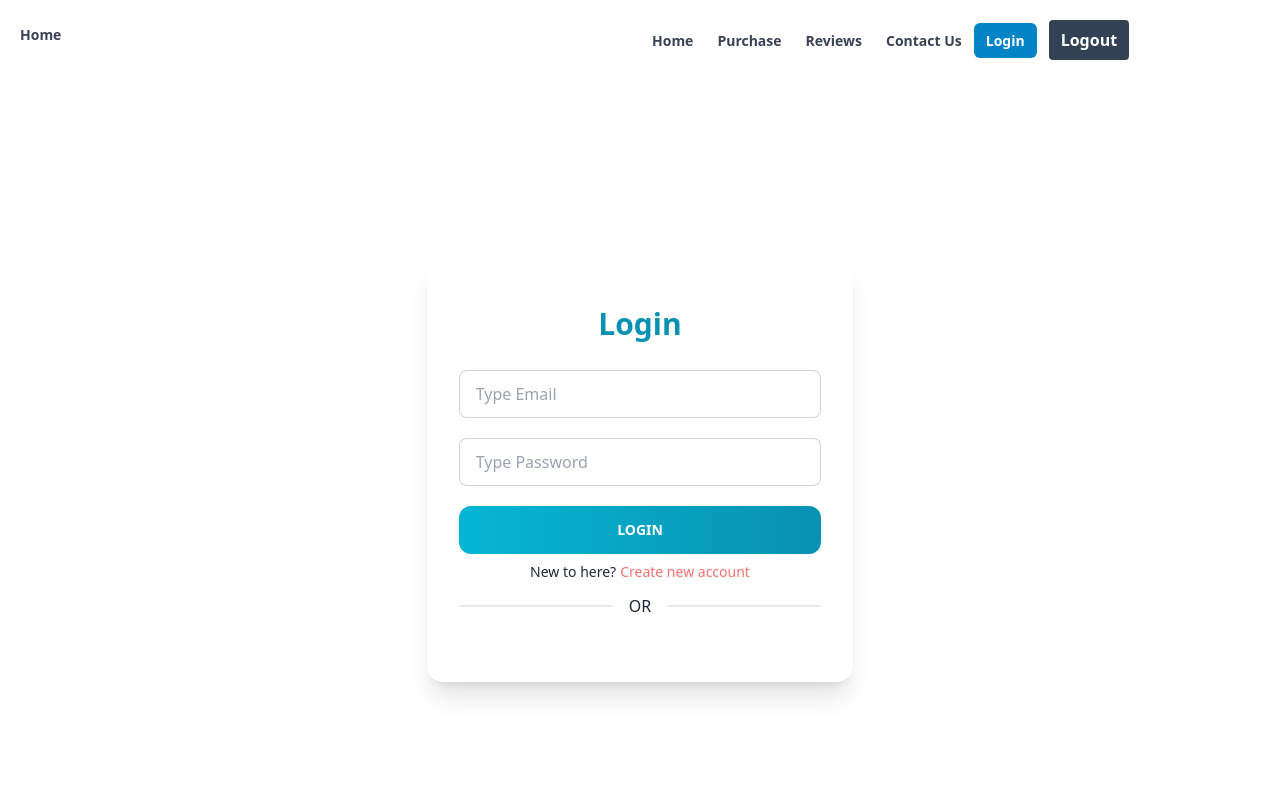
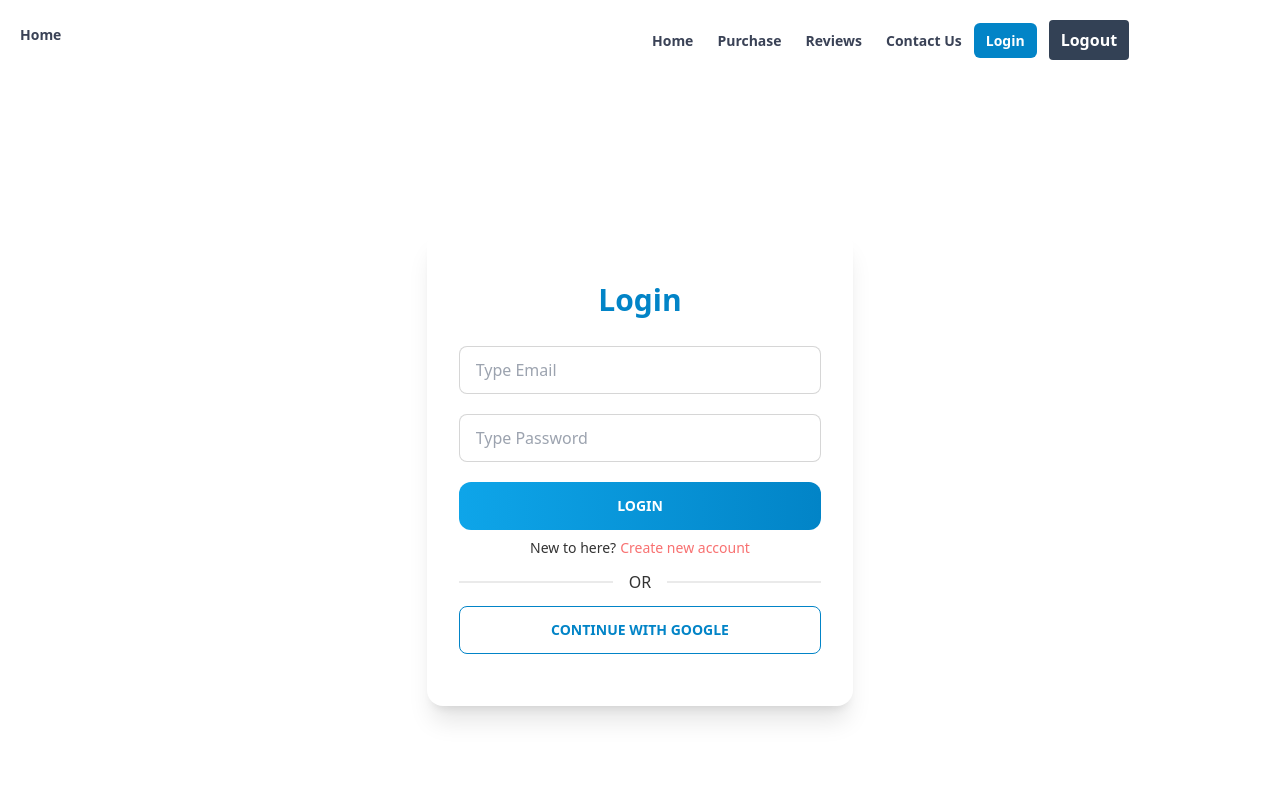
Before and after one commit to sadi-tanvir/Manufacturing-House-Client, a React (Create React App) app: page /login in a window 1280 px wide. Shown: the top 800 px of the page. Built offline with nearby package versions, Linux system fonts and the light colour scheme.

Commit message:
added Social Login Button

```diff
--- a/src/pages/Home/HomeBusinessSummary/HomeBusinessSummary.js
+++ b/src/pages/Home/HomeBusinessSummary/HomeBusinessSummary.js
@@ -8,7 +8,7 @@ import SummaryCard from './SummaryCard';
 const HomeBusinessSummary = () => {
     return (
         <div className="w-full">
-            <h1 className="capitalize text-4xl text-center text-cyan-600 font-bold">our business summary</h1>
+            <h1 className="capitalize text-4xl text-center text-sky-600 font-bold">our business summary</h1>
             <p className="text-lg font-semibold text-center">try to look up the client's expectation</p>
             <div className="w-full grid grid-cols-2 md:grid-cols-4">
             <SummaryCard text="Countries" num={55}>
--- a/src/pages/Home/HomeBusinessSummary/SummaryCard.js
+++ b/src/pages/Home/HomeBusinessSummary/SummaryCard.js
@@ -7,7 +7,7 @@ const SummaryCard = ({children, text, num}) => {
             <div className="flex flex-col justify-center items-center">
                 {children}
                 <h1 className="text-xl font-bold mt-2">{num}</h1>
-                <p className="text-lg font-semibold text-cyan-600 mt-2">{text}</p>
+                <p className="text-lg font-semibold text-sky-600 mt-2">{text}</p>
             </div>
         </div>
     );
--- a/src/pages/Home/HomeOurProducts/HomeOurProducts.js
+++ b/src/pages/Home/HomeOurProducts/HomeOurProducts.js
@@ -16,7 +16,7 @@ const HomeOurProducts = () => {
     return (
         <>
             <div className="w-full my-20 flex flex-col justify-center items-center">
-                <h1 className="text-cyan-600 text-5xl font-bold my-5">Our Products</h1>
+                <h1 className="text-sky-600 text-5xl font-bold my-5">Our Products</h1>
                 <div className="w-11/12 grid grid-cols-1 md:grid-cols-3 gap-5">
                     {
                         products.map(product => <HomeProductCard key={products._id} product={product}/>)
--- a/src/pages/Home/HomeOurProducts/HomeProductCard.js
+++ b/src/pages/Home/HomeOurProducts/HomeProductCard.js
@@ -20,7 +20,7 @@ const HomeProductCard = ({product}) => {
                     <p className="text-lg font-semibold">Minimum Order: {minimum_order_qty} pcs</p>
                     <p className="text-lg font-semibold">Descripttion: {description.length > 50 ? description.slice(0,50): description}...</p>
                     <div class="card-actions">
-                        <button onClick={() => navigate(`/purchase/${_id}`)} class="btn mx-auto w-full mt-2 bg-cyan-700 border-none hover:bg-cyan-800">Please Order</button>
+                        <button onClick={() => navigate(`/purchase/${_id}`)} class="btn mx-auto w-full mt-2 bg-sky-700 border-none hover:bg-sky-800">Please Order</button>
                     </div>
                 </div>
             </div>
--- a/src/pages/Home/HomeReview/HomeReview.js
+++ b/src/pages/Home/HomeReview/HomeReview.js
@@ -6,7 +6,7 @@ import HomeReviewCard from './HomeReviewCard';
 const HomeReview = () => {
     return (
         <div className="my-20">
-            <h2 className="text-cyan-600 text-4xl font-bold text-center my-5">What folks are saying about us?</h2>
+            <h2 className="text-sky-600 text-4xl font-bold text-center my-5">What folks are saying about us?</h2>
             <div className="grid grid-cols-1 md:grid-cols-3 gap-5 mx-5">
                 <HomeReviewCard
                     name="Mr. Abdullah Khan"
--- a/src/pages/Login-User/Login/Login.js
+++ b/src/pages/Login-User/Login/Login.js
@@ -1,5 +1,6 @@
 import axios from 'axios';
 import React, { useEffect, useState } from 'react';
+import SocialLogin from '../SocialLogin/SocialLogin';
 
 
 
@@ -9,11 +10,11 @@ const Login = () => {
         <div className="h-screen flex justify-center items-center">
             <div className="card w-4/12 bg-base-100 shadow-xl py-5">
                 <div className="card-body">
-                    <h1 className="text-cyan-600 font-bold text-3xl text-center mb-5">Login</h1>
+                    <h1 className="text-sky-600 font-bold text-3xl text-center mb-5">Login</h1>
                     <form className="grid grid-cols-1 gap-5" action="">
                         <input name="email" type="email" placeholder="Type Email" className="input input-bordered w-full" />
                         <input name="password" type="password" placeholder="Type Password" className="input input-bordered w-full" />
-                        <button type="submit" className="btn btn-accent text-white font-bold bg-gradient-to-r from-cyan-500 to-cyan-600 border-0 rounded-xl w-full">Login</button>
+                        <button type="submit" className="btn btn-accent text-white font-bold bg-gradient-to-r from-sky-500 to-sky-600 border-0 rounded-xl w-full">Login</button>
                     </form>
                     <div className="flex flex-col w-full border-opacity-50">
                         <div className="">
@@ -24,7 +25,7 @@ const Login = () => {
                         </div>
                         <div className="divider">OR</div>
                         <div className="">
-                            {/* <SocialLogin /> */}
+                            <SocialLogin />
                         </div>
                     </div>
                 </div>
--- /dev/null
+++ b/src/pages/Login-User/SocialLogin/SocialLogin.js
@@ -0,0 +1,16 @@
+import axios from 'axios';
+import React, { useEffect } from 'react';
+
+
+
+
+const SocialLogin = () => {
+
+    return (
+        <>
+            <button className="btn btn-outline btn-info w-full">CONTINUE WITH GOOGLE</button>
+        </>
+    );
+};
+
+export default SocialLogin;
--- a/src/pages/Purchase/ProductDetails.js
+++ b/src/pages/Purchase/ProductDetails.js
@@ -17,7 +17,7 @@ const ProductDetails = ({ product }) => {
                         <p className="text-lg font-semibold">Minimum Order: {minimum_order_qty} pcs</p>
                         <p className="text-lg font-semibold">Descripttion: {description}</p>
                         <div class="card-actions">
-                            <button class="btn mx-auto w-full mt-2 bg-cyan-700 border-none hover:bg-cyan-800">Confirm Your Order</button>
+                            <button class="btn mx-auto w-full mt-2 bg-sky-700 border-none hover:bg-sky-800">Confirm Your Order</button>
                         </div>
                     </div>
                 </div>
--- a/tailwind.config.js
+++ b/tailwind.config.js
@@ -5,5 +5,20 @@ module.exports = {
   theme: {
     extend: {},
   },
+  daisyui: {
+    themes: [
+      {
+        mytheme: {
+          info: "#0284c7",
+          secondary: "#19D3AE",
+          accent: "#3A4256",
+          neutral: "#3d4451",
+          "base-100": "#ffffff",
+        },
+      },
+      "dark",
+      "cupcake",
+    ],
+  },
   plugins: [require("daisyui")],
 }
```
